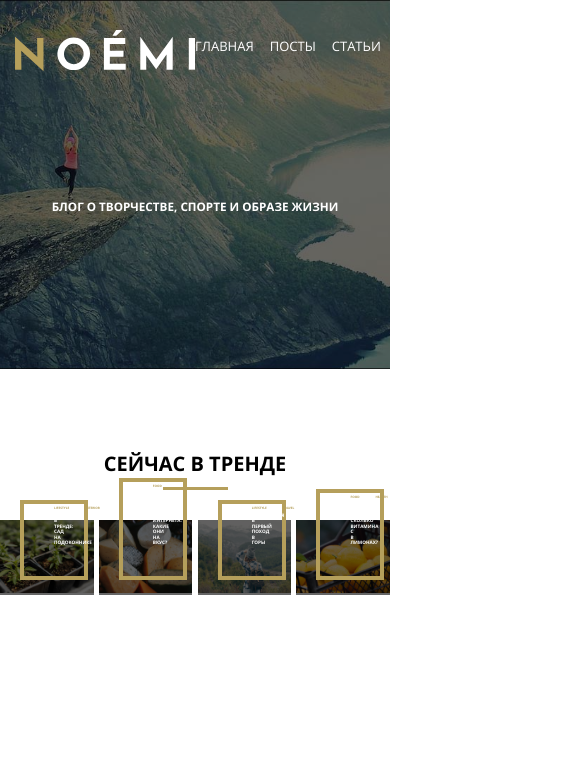
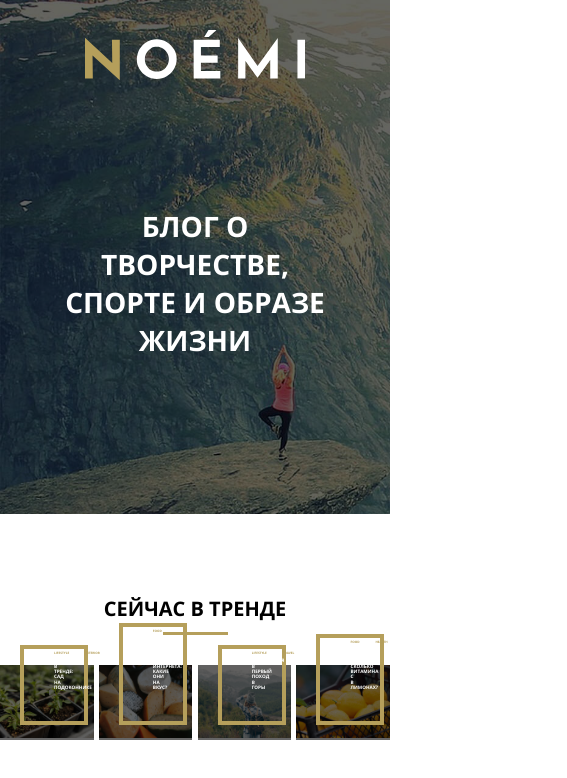
Before and after one commit to Sych95/mq-diplom-beschastnov, a plain HTML site: page index.html in a window 390 px wide. Shown: the whole page, 567 px wide, since content can reach past the window. Drawn offline with Linux system fonts and the light colour scheme.

Commit message:
Add files via upload

```diff
--- a/css/style.css
+++ b/css/style.css
@@ -83,8 +83,6 @@ button {
 
 	object-fit: cover;
 }
-
-
 
 .menu-list {
 	display: flex;
@@ -267,6 +265,35 @@ button {
 
 	.trend-content-wrapper>h2 {
 		font-size: 2.2vw;
-		line-height: 22px;
 	}
 }
+
+@media (max-width: 640px) {
+	.header {
+		background-image: url('../img/banner-mobile.jpg');
+		background-position: center;
+		background-size: cover;
+	}
+
+	.wrapper {
+		padding-top: 30px;
+		max-width: 270px;
+	}
+
+	.logo {
+		max-width: 220px;
+		width: 100%;
+		margin: auto;
+	}
+
+	.menu-list {
+		display: none;
+	}
+	.btn-toggle {
+		display: flex;
+	}
+
+	.header-text {
+		font-size: 7.2vw;
+	}
+}
```
